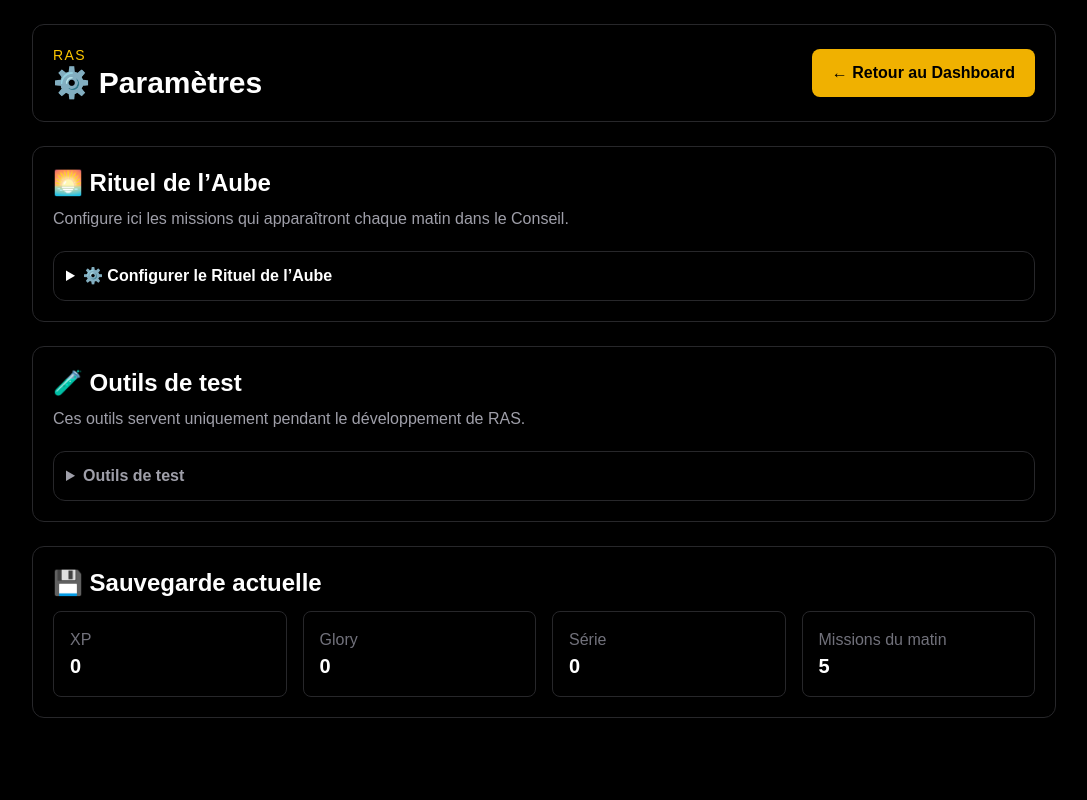
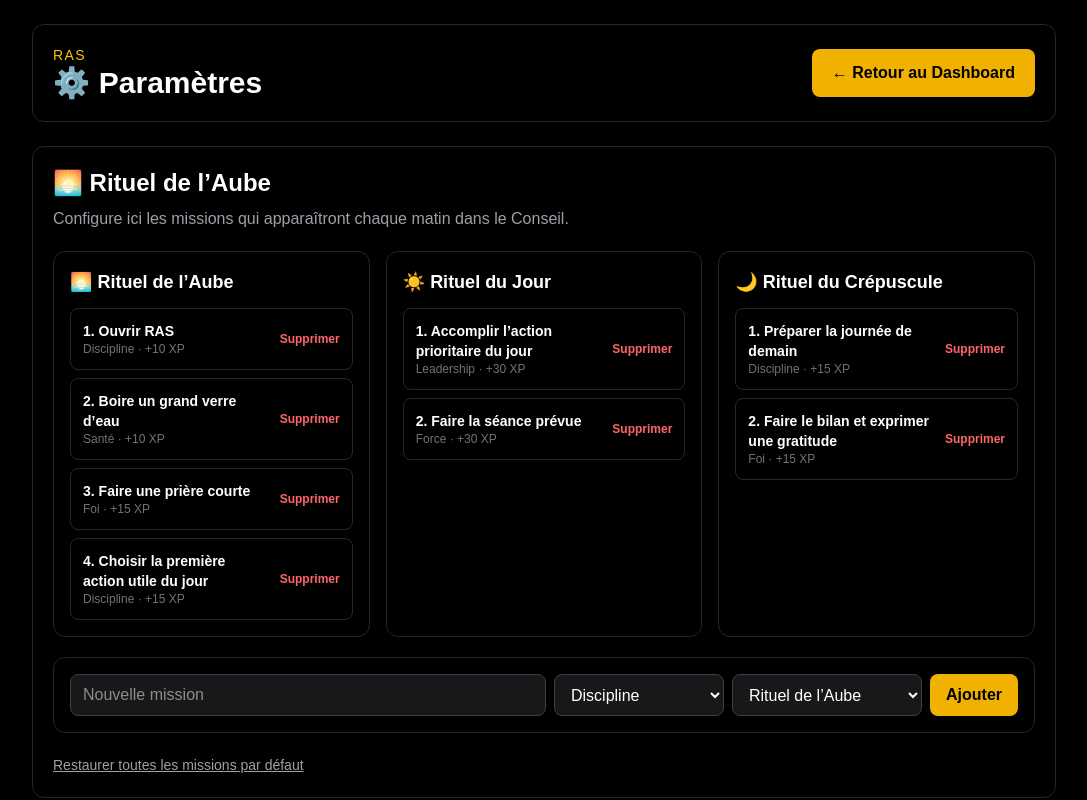
Before and after one commit to RobinWhitman/ras, a Next.js app: page /settings in a window 1280 px wide. Shown: the top 800 px of the page, without its empty margins (96-1183 px from the left). Built offline with nearby package versions, Linux system fonts and the light colour scheme.

Commit message:
Sprint 26 - Trois rituels quotidiens

```diff
--- a/src/components/dashboard/MissionManager.tsx
+++ b/src/components/dashboard/MissionManager.tsx
@@ -1,12 +1,17 @@
 "use client";
 
 import { useState } from "react";
+import { rituals } from "@/data/game";
 import type { Mission, Pillar } from "@/types/game";
 
 type MissionManagerProps = {
   missions: Mission[];
   ritualStarted: boolean;
-  onAddMission: (title: string, pillar: Pillar) => void;
+  onAddMission: (
+    title: string,
+    pillar: Pillar,
+    ritualId: string
+  ) => void;
   onRemoveMission: (missionId: string) => void;
   onRestoreDefaults: () => void;
 };
@@ -29,63 +34,96 @@ export default function MissionManager({
   onRestoreDefaults,
 }: MissionManagerProps) {
   const [title, setTitle] = useState("");
-  const [pillar, setPillar] = useState<Pillar>("Discipline");
+  const [pillar, setPillar] =
+    useState<Pillar>("Discipline");
+  const [ritualId, setRitualId] =
+    useState("ritual-aube");
 
-  function handleSubmit(event: React.FormEvent<HTMLFormElement>) {
+  function handleSubmit(
+    event: React.FormEvent<HTMLFormElement>
+  ) {
     event.preventDefault();
 
-    onAddMission(title, pillar);
+    onAddMission(title, pillar, ritualId);
     setTitle("");
   }
 
   return (
-    <details className="border border-zinc-800 rounded-xl p-3">
-      <summary className="cursor-pointer font-bold">
-        ⚙️ Configurer le Rituel de l’Aube
-      </summary>
-
+    <div className="space-y-5">
       {ritualStarted ? (
-        <p className="mt-3 text-zinc-400">
-          Le rituel a commencé. La liste sera modifiable demain.
+        <p className="text-zinc-400">
+          La journée a commencé. La liste sera modifiable demain.
         </p>
       ) : (
-        <div className="mt-4 space-y-4">
-          <ul className="space-y-2 max-h-48 overflow-y-auto">
-            {missions.map((mission, index) => (
+        <>
+          <div className="grid gap-4 lg:grid-cols-3">
+            {rituals.map((ritual) => {
+              const ritualMissions = missions.filter(
+                (mission) => mission.ritualId === ritual.id
+              );
+
+              return (
+                <section
+                  key={ritual.id}
+                  className="rounded-xl border border-zinc-800 p-4"
+                >
+                  <h3 className="mb-3 text-lg font-bold">
+                    {ritual.time === "Aube" && "🌅 "}
+                    {ritual.time === "Jour" && "☀️ "}
+                    {ritual.time === "Crépuscule" && "🌙 "}
+                    {ritual.title}
+                  </h3>
+
+                  {ritualMissions.length === 0 ? (
+                    <p className="text-sm text-zinc-500">
+                      Aucune mission.
+                    </p>
+                  ) : (
+                    <ul className="space-y-2">
+                      {ritualMissions.map((mission, index) => (
                         <li
                           key={mission.id}
-                className="flex items-center justify-between gap-3 border border-zinc-800 rounded-lg p-3"
+                          className="flex items-center justify-between gap-3 rounded-lg border border-zinc-800 p-3"
                         >
                           <div>
-                  <p className="font-semibold">
+                            <p className="text-sm font-semibold">
                               {index + 1}. {mission.title}
                             </p>
 
-                  <p className="text-xs text-zinc-400">
-                    {mission.pillar} · +{mission.xp} XP · +{mission.glory} Glory
+                            <p className="text-xs text-zinc-500">
+                              {mission.pillar} · +{mission.xp} XP
                             </p>
                           </div>
 
                           <button
                             type="button"
-                  onClick={() => onRemoveMission(mission.id)}
-                  className="text-red-400 font-bold px-2"
+                            onClick={() =>
+                              onRemoveMission(mission.id)
+                            }
+                            className="text-xs font-bold text-red-400"
                           >
                             Supprimer
                           </button>
                         </li>
                       ))}
                     </ul>
+                  )}
+                </section>
+              );
+            })}
+          </div>
 
           <form
             onSubmit={handleSubmit}
-            className="grid grid-cols-1 md:grid-cols-[1fr_180px_auto] gap-2"
+            className="grid gap-2 rounded-xl border border-zinc-800 p-4 md:grid-cols-[1fr_170px_190px_auto]"
           >
             <input
               value={title}
-              onChange={(event) => setTitle(event.target.value)}
+              onChange={(event) =>
+                setTitle(event.target.value)
+              }
               placeholder="Nouvelle mission"
-              className="bg-zinc-900 border border-zinc-700 rounded-lg px-3 py-2 text-white"
+              className="rounded-lg border border-zinc-700 bg-zinc-900 px-3 py-2 text-white"
             />
 
             <select
@@ -93,7 +131,7 @@ export default function MissionManager({
               onChange={(event) =>
                 setPillar(event.target.value as Pillar)
               }
-              className="bg-zinc-900 border border-zinc-700 rounded-lg px-3 py-2 text-white"
+              className="rounded-lg border border-zinc-700 bg-zinc-900 px-3 py-2 text-white"
             >
               {pillars.map((item) => (
                 <option key={item} value={item}>
@@ -102,9 +140,23 @@ export default function MissionManager({
               ))}
             </select>
 
+            <select
+              value={ritualId}
+              onChange={(event) =>
+                setRitualId(event.target.value)
+              }
+              className="rounded-lg border border-zinc-700 bg-zinc-900 px-3 py-2 text-white"
+            >
+              {rituals.map((ritual) => (
+                <option key={ritual.id} value={ritual.id}>
+                  {ritual.title}
+                </option>
+              ))}
+            </select>
+
             <button
               type="submit"
-              className="bg-yellow-500 text-black font-bold rounded-lg px-4 py-2"
+              className="rounded-lg bg-yellow-500 px-4 py-2 font-bold text-black"
             >
               Ajouter
             </button>
@@ -115,10 +167,10 @@ export default function MissionManager({
             onClick={onRestoreDefaults}
             className="text-sm text-zinc-400 underline"
           >
-            Restaurer les missions par défaut
+            Restaurer toutes les missions par défaut
           </button>
+        </>
+      )}
     </div>
-      )}
-    </details>
   );
 }
--- a/src/data/game.ts
+++ b/src/data/game.ts
@@ -4,6 +4,7 @@ import type {
   Companion,
   Kingdom,
   Mission,
+  Pillar,
   Project,
   Ritual,
 } from "@/types/game";
@@ -12,7 +13,8 @@ export const chapters: Chapter[] = [
   {
     id: "chapter-ras",
     title: "Création de RAS",
-    description: "Forger le premier compagnon de vie utilisable au quotidien.",
+    description:
+      "Forger le premier compagnon de vie utilisable au quotidien.",
   },
 ];
 
@@ -37,12 +39,23 @@ export const projects: Project[] = [
 export const rituals: Ritual[] = [
   {
     id: "ritual-aube",
-    title: "Rituel de l'Aube",
+    title: "Rituel de l’Aube",
     time: "Aube",
+  },
+  {
+    id: "ritual-jour",
+    title: "Rituel du Jour",
+    time: "Jour",
+  },
+  {
+    id: "ritual-crepuscule",
+    title: "Rituel du Crépuscule",
+    time: "Crépuscule",
   },
 ];
 
 export const missions: Mission[] = [
+  // AUBE
   {
     id: "mission-ouvrir-ras",
     chapterId: "chapter-ras",
@@ -61,7 +74,7 @@ export const missions: Mission[] = [
     bossId: "boss-chaos",
     projectId: "project-ras-v1",
     ritualId: "ritual-aube",
-    title: "Boire un grand verre d'eau",
+    title: "Boire un grand verre d’eau",
     pillar: "Santé",
     xp: 10,
     glory: 5,
@@ -91,26 +104,66 @@ export const missions: Mission[] = [
     glory: 8,
     damage: 8,
   },
+
+  // JOUR
   {
-    id: "mission-mobilite",
+    id: "mission-action-prioritaire",
     chapterId: "chapter-ras",
     bossId: "boss-chaos",
     projectId: "project-ras-v1",
-    ritualId: "ritual-aube",
-    title: "Faire 5 minutes de mobilité",
-    pillar: "Santé",
-    xp: 20,
-    glory: 10,
-    damage: 10,
+    ritualId: "ritual-jour",
+    title: "Accomplir l’action prioritaire du jour",
+    pillar: "Leadership",
+    xp: 30,
+    glory: 15,
+    damage: 15,
+  },
+  {
+    id: "mission-seance",
+    chapterId: "chapter-ras",
+    bossId: "boss-chaos",
+    projectId: "project-ras-v1",
+    ritualId: "ritual-jour",
+    title: "Faire la séance prévue",
+    pillar: "Force",
+    xp: 30,
+    glory: 15,
+    damage: 15,
+  },
+
+  // CRÉPUSCULE
+  {
+    id: "mission-preparer-demain",
+    chapterId: "chapter-ras",
+    bossId: "boss-chaos",
+    projectId: "project-ras-v1",
+    ritualId: "ritual-crepuscule",
+    title: "Préparer la journée de demain",
+    pillar: "Discipline",
+    xp: 15,
+    glory: 8,
+    damage: 8,
+  },
+  {
+    id: "mission-gratitude",
+    chapterId: "chapter-ras",
+    bossId: "boss-chaos",
+    projectId: "project-ras-v1",
+    ritualId: "ritual-crepuscule",
+    title: "Faire le bilan et exprimer une gratitude",
+    pillar: "Foi",
+    xp: 15,
+    glory: 8,
+    damage: 8,
   },
 ];
 
 export const kingdom: Kingdom = {
-  state: "Le Royaume s'éveille...",
+  state: "Le Royaume s’éveille...",
 };
 
-export const kingdomBuildings = {
-  Force: "Arène d'entraînement",
+export const kingdomBuildings: Record<Pillar, string> = {
+  Force: "Arène d’entraînement",
   Savoir: "Bibliothèque",
   Discipline: "Tour de garde",
   Santé: "Jardin des soins",
@@ -124,10 +177,10 @@ export const companion: Companion = {
   success: "Bien. Le Royaume a senti ton action. Le Chaos recule.",
 };
 
-export const companionMissionMessages = {
+export const companionMissionMessages: Record<Pillar, string> = {
   Discipline: "La Discipline renforce les fondations du Royaume.",
   Santé: "Le corps récupère. Le Royaume respire mieux.",
-  Foi: "La Foi éclaire la route avant l'action.",
+  Foi: "La Foi éclaire la route avant l’action.",
   Force: "La Force prépare le Héros au combat.",
   Savoir: "Le Savoir agrandit les murs invisibles du Royaume.",
   Leadership: "Le Leadership donne une direction au Royaume.",
--- a/src/hooks/useGame.ts
+++ b/src/hooks/useGame.ts
@@ -16,6 +16,7 @@ import type {
 } from "@/types/game";
 
 const SAVE_KEY = "ras-save-v9";
+const CONFIG_VERSION = 2;
 const activeBoss = bosses[0];
 
 const pillars: Pillar[] = [
@@ -35,7 +36,6 @@ function getTodayDate() {
 function getPreviousDate(date: string) {
   const previousDate = new Date(`${date}T12:00:00`);
   previousDate.setDate(previousDate.getDate() - 1);
-
   return previousDate.toLocaleDateString("fr-CA");
 }
 
@@ -53,6 +53,45 @@ function createEmptyPillarProgress(): PillarProgress {
 
 function cloneDefaultMissions(): Mission[] {
   return defaultMissions.map((mission) => ({ ...mission }));
+}
+
+function migrateMissions(
+  existingMissions: Mission[],
+  version: number
+): Mission[] {
+  if (version >= CONFIG_VERSION) {
+    return existingMissions;
+  }
+
+  const migratedMissions = [...existingMissions];
+
+  const hasDayMissions = migratedMissions.some(
+    (mission) => mission.ritualId === "ritual-jour"
+  );
+
+  const hasDuskMissions = migratedMissions.some(
+    (mission) => mission.ritualId === "ritual-crepuscule"
+  );
+
+  if (!hasDayMissions) {
+    migratedMissions.push(
+      ...defaultMissions
+        .filter((mission) => mission.ritualId === "ritual-jour")
+        .map((mission) => ({ ...mission }))
+    );
+  }
+
+  if (!hasDuskMissions) {
+    migratedMissions.push(
+      ...defaultMissions
+        .filter(
+          (mission) => mission.ritualId === "ritual-crepuscule"
+        )
+        .map((mission) => ({ ...mission }))
+    );
+  }
+
+  return migratedMissions;
 }
 
 function createDefaultSave(): SaveData {
@@ -73,6 +112,8 @@ function createDefaultSave(): SaveData {
     currentStreak: 0,
     bestStreak: 0,
     lastCompletedDate: null,
+
+    missionConfigVersion: CONFIG_VERSION,
   };
 }
 
@@ -88,15 +129,23 @@ export function useGame() {
     const parsedSave = JSON.parse(stored) as Partial<SaveData>;
     const defaultSave = createDefaultSave();
 
+    const storedMissions =
+      parsedSave.dailyMissions?.length
+        ? parsedSave.dailyMissions
+        : cloneDefaultMissions();
+
+    const storedVersion = parsedSave.missionConfigVersion ?? 1;
+
     const storedSave: SaveData = {
       ...defaultSave,
       ...parsedSave,
 
       completedMissions: parsedSave.completedMissions ?? [],
-      dailyMissions:
-        parsedSave.dailyMissions?.length
-          ? parsedSave.dailyMissions
-          : cloneDefaultMissions(),
+
+      dailyMissions: migrateMissions(
+        storedMissions,
+        storedVersion
+      ),
 
       pillarProgress: {
         ...createEmptyPillarProgress(),
@@ -106,6 +155,8 @@ export function useGame() {
       currentStreak: parsedSave.currentStreak ?? 0,
       bestStreak: parsedSave.bestStreak ?? 0,
       lastCompletedDate: parsedSave.lastCompletedDate ?? null,
+
+      missionConfigVersion: CONFIG_VERSION,
     };
 
     const today = getTodayDate();
@@ -135,6 +186,7 @@ export function useGame() {
     }
 
     setSave(storedSave);
+    localStorage.setItem(SAVE_KEY, JSON.stringify(storedSave));
   }, []);
 
   const currentMission = save.dailyMissions[save.missionIndex];
@@ -159,11 +211,12 @@ export function useGame() {
     const updatedPillarProgress: PillarProgress = {
       ...save.pillarProgress,
       [currentMission.pillar]:
-        save.pillarProgress[currentMission.pillar] + currentMission.glory,
+        save.pillarProgress[currentMission.pillar] +
+        currentMission.glory,
     };
 
     const nextMissionIndex = save.missionIndex + 1;
-    const ritualCompleted =
+    const dayCompleted =
       nextMissionIndex >= save.dailyMissions.length;
 
     const today = getTodayDate();
@@ -172,7 +225,7 @@ export function useGame() {
     let nextBestStreak = save.bestStreak;
     let nextLastCompletedDate = save.lastCompletedDate;
 
-    if (ritualCompleted && save.lastCompletedDate !== today) {
+    if (dayCompleted && save.lastCompletedDate !== today) {
       const yesterday = getPreviousDate(today);
 
       nextCurrentStreak =
@@ -214,13 +267,17 @@ export function useGame() {
     });
 
     setMessage(
-      ritualCompleted
-        ? "Le Rituel de l’Aube est accompli. Une nouvelle journée rejoint ta Légende."
+      dayCompleted
+        ? "La journée est accomplie. Elle rejoint désormais ta Légende."
         : companionMissionMessages[currentMission.pillar]
     );
   }
 
-  function addDailyMission(title: string, pillar: Pillar) {
+  function addDailyMission(
+    title: string,
+    pillar: Pillar,
+    ritualId: string
+  ) {
     if (ritualStarted || !title.trim()) return;
 
     const newMission: Mission = {
@@ -228,7 +285,7 @@ export function useGame() {
       chapterId: "chapter-ras",
       bossId: "boss-chaos",
       projectId: "project-ras-v1",
-      ritualId: "ritual-aube",
+      ritualId,
       title: title.trim(),
       pillar,
       xp: 10,
@@ -236,9 +293,24 @@ export function useGame() {
       damage: 5,
     };
 
+    const ritualOrder = [
+      "ritual-aube",
+      "ritual-jour",
+      "ritual-crepuscule",
+    ];
+
+    const updatedMissions = [
+      ...save.dailyMissions,
+      newMission,
+    ].sort(
+      (a, b) =>
+        ritualOrder.indexOf(a.ritualId) -
+        ritualOrder.indexOf(b.ritualId)
+    );
+
     updateSave({
       ...save,
-      dailyMissions: [...save.dailyMissions, newMission],
+      dailyMissions: updatedMissions,
     });
   }
 
@@ -259,6 +331,7 @@ export function useGame() {
     updateSave({
       ...save,
       dailyMissions: cloneDefaultMissions(),
+      missionConfigVersion: CONFIG_VERSION,
     });
   }
 
--- a/src/types/game.ts
+++ b/src/types/game.ts
@@ -6,6 +6,8 @@ export type Pillar =
   | "Leadership"
   | "Foi"
   | "Relations";
+
+export type RitualTime = "Aube" | "Jour" | "Crépuscule";
 
 export interface Chapter {
   id: string;
@@ -30,7 +32,7 @@ export interface Project {
 export interface Ritual {
   id: string;
   title: string;
-  time: "Aube" | "Jour" | "Crépuscule";
+  time: RitualTime;
 }
 
 export interface Mission {
@@ -82,4 +84,6 @@ export interface SaveData {
   currentStreak: number;
   bestStreak: number;
   lastCompletedDate: string | null;
+
+  missionConfigVersion: number;
 }
```
Also changed, not shown: src/components/dashboard/MorningPanel.tsx (+40 -13 lines). Lines whose indentation alone changed are shown as unchanged.
